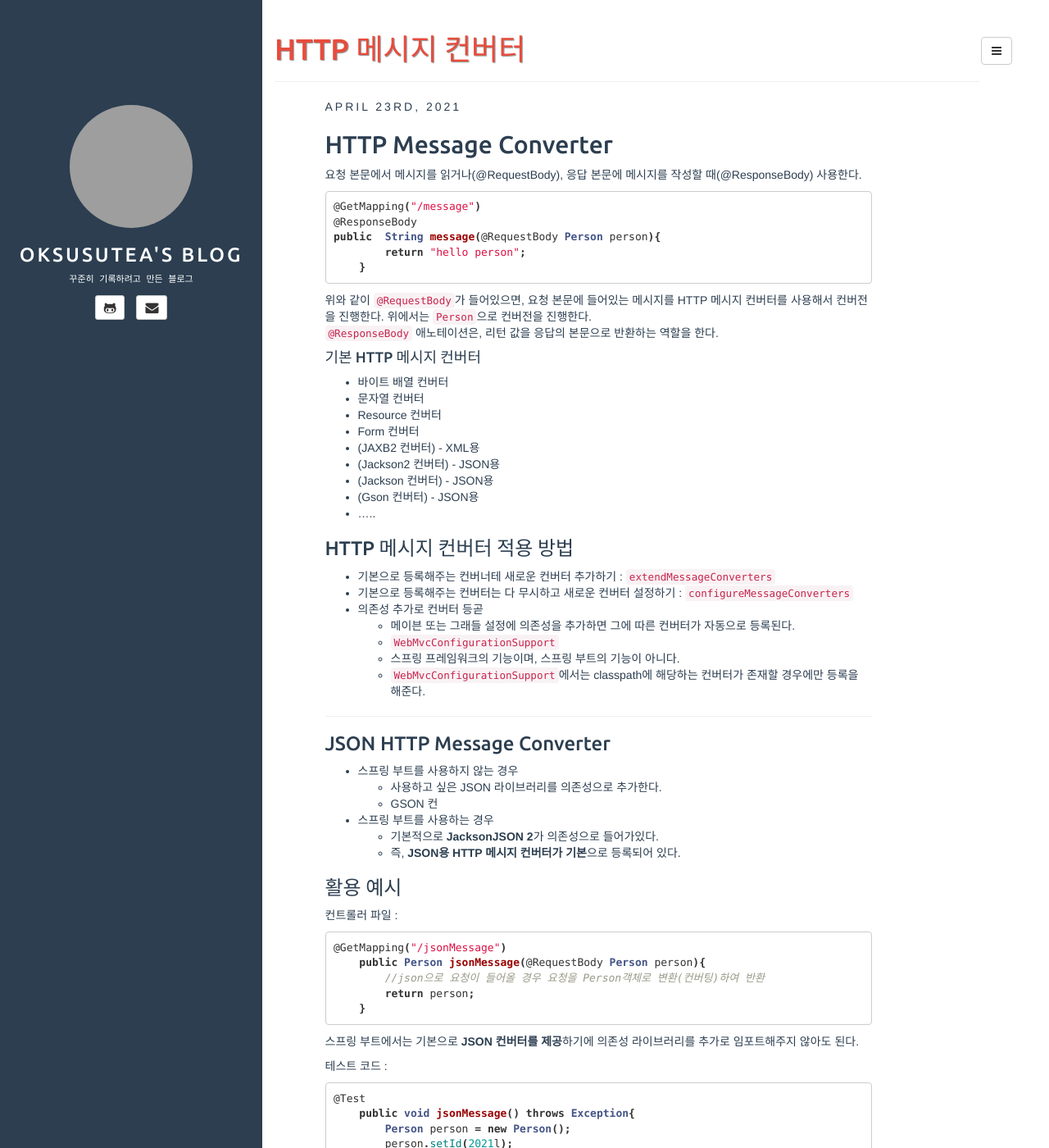
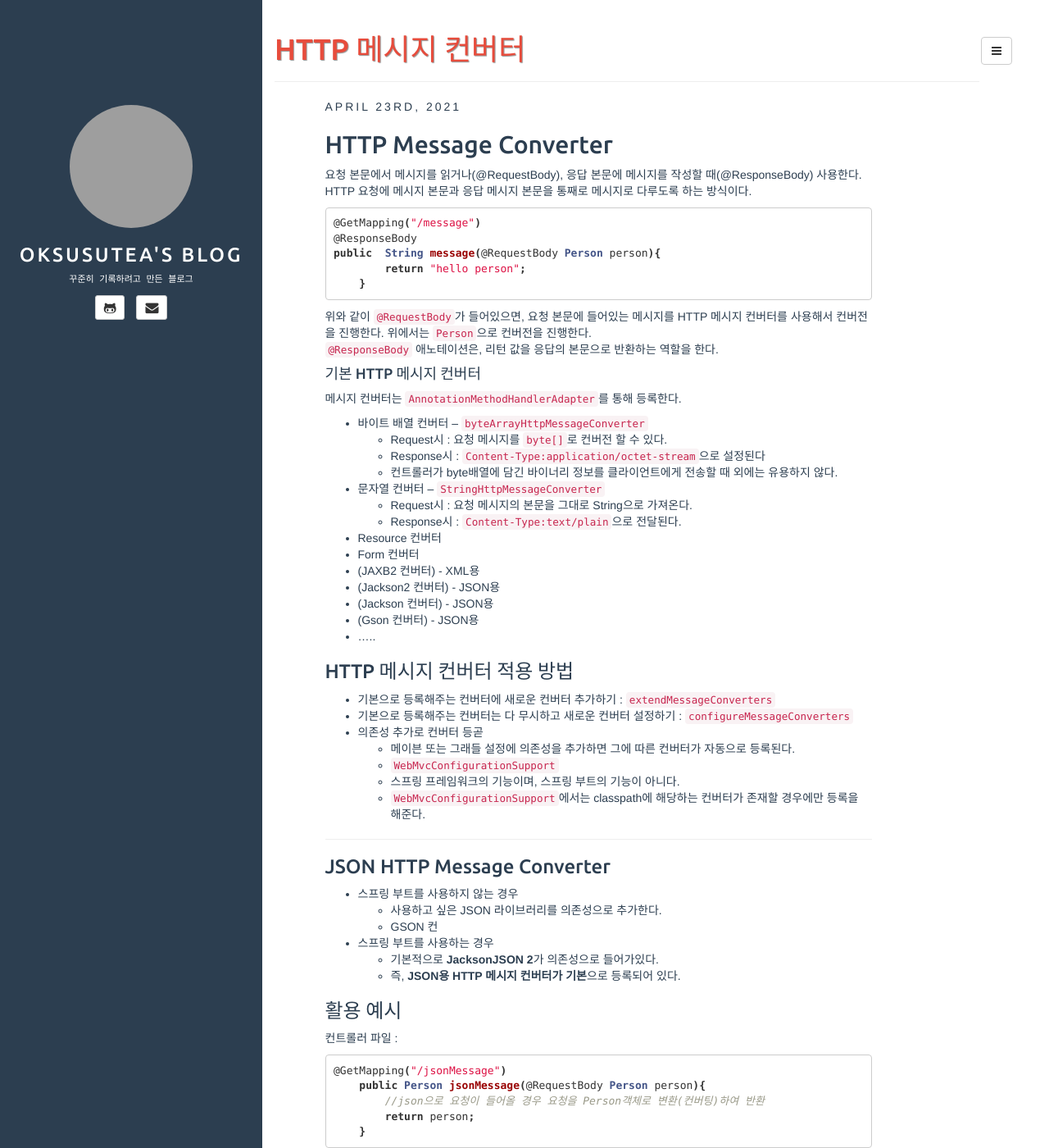
Before and after one commit to oksusutea/oksusutea.github.io, a Jekyll site: the page built from _posts/2021-04-23-http-message-converter.md, in a window 1280 px wide and 1400 px high. Shown: the whole window at 82% size. Built offline with Jekyll 4.4.1, drawn with Linux system fonts in a browser that asks for light colours; comment, search, counter and statistics services are not loaded; some of the changed text lies outside the part shown; grey boxes are pictures that could not be loaded.

````diff
--- a/_posts/2021-04-23-http-message-converter.md
+++ b/_posts/2021-04-23-http-message-converter.md
@@ -9,7 +9,7 @@ comments: true
 ---
 
 ## HTTP Message Converter
-요청 본문에서 메시지를 읽거나(@RequestBody), 응답 본문에 메시지를 작성할 때(@ResponseBody) 사용한다.
+요청 본문에서 메시지를 읽거나(@RequestBody), 응답 본문에 메시지를 작성할 때(@ResponseBody) 사용한다. HTTP 요청에 메시지 본문과 응답 메시지 본문을 통째로 메시지로 다루도록 하는 방식이다.
 
 ```java
 @GetMapping("/message")
@@ -24,8 +24,15 @@ public  String message(@RequestBody Person person){
 `@ResponseBody` 애노테이션은, 리턴 값을 응답의 본문으로 반환하는 역할을 한다.
 
 #### 기본 HTTP 메시지 컨버터
-* 바이트 배열 컨버터
-* 문자열 컨버터
+메시지 컨버터는 `AnnotationMethodHandlerAdapter`를 통해 등록한다.
+
+* 바이트 배열 컨버터 -- `byteArrayHttpMessageConverter`
+	* Request시 : 요청 메시지를 `byte[]`로 컨버전 할 수 있다.
+	* Response시 : `Content-Type:application/octet-stream`으로 설정된다
+	* 컨트롤러가 byte배열에 담긴 바이너리 정보를 클라이언트에게 전송할 때 외에는 유용하지 않다.
+* 문자열 컨버터  -- `StringHttpMessageConverter`
+	* Request시 : 요청 메시지의 본문을 그대로 String으로 가져온다.
+	* Response시 : `Content-Type:text/plain`으로 전달된다.
 * Resource 컨버터
 * Form 컨버터
 * (JAXB2 컨버터) - XML용
@@ -35,7 +42,7 @@ public  String message(@RequestBody Person person){
 * .....
 
 ### HTTP 메시지 컨버터 적용 방법
-* 기본으로 등록해주는 컨버너테 새로운 컨버터 추가하기 : `extendMessageConverters`
+* 기본으로 등록해주는 컨버터에 새로운 컨버터 추가하기 : `extendMessageConverters`
 * 기본으로 등록해주는 컨버터는 다 무시하고 새로운 컨버터 설정하기 : `configureMessageConverters`
 * 의존성 추가로 컨버터 등곧
 	* 메이븐 또는 그래들 설정에 의존성을 추가하면 그에 따른 컨버터가 자동으로 등록된다.
````
Also changed, not shown: _posts/2021-05-06-git-flow.md (+2 -0 lines), _posts/2021-05-09-http-caching.md (added, +104 -0 lines).
